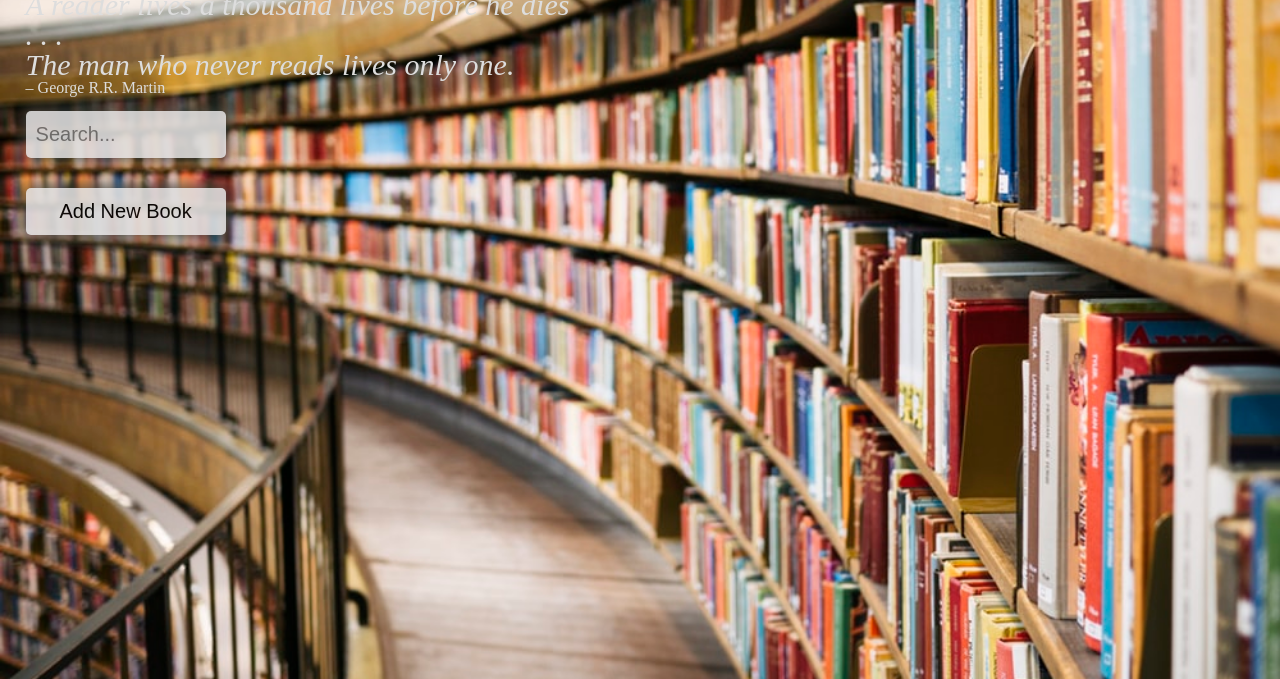
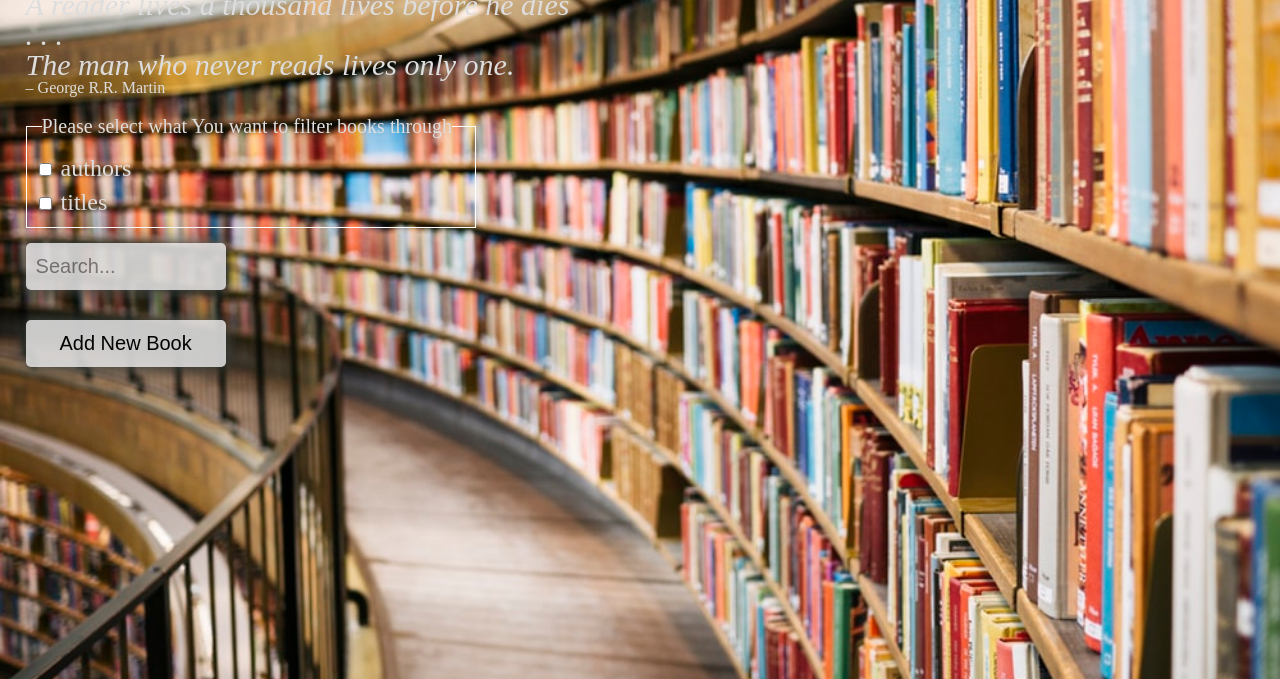
Before and after one commit to MakarCodes/Library, a plain HTML site: page index.html in a window 1280 px wide. Shown: the part 121-800 px from the top of the page. Drawn offline with Linux system fonts and the light colour scheme.

Commit message:
final version

```diff
--- a/index.html
+++ b/index.html
@@ -14,15 +14,34 @@
         <div class="theme">
             <h1>Fantastic. Library.</h1>
             <p><q>A reader lives a thousand lives before he dies . . .<br> The man who never reads lives only one.</q><br>– George R.R. Martin</p>
+            <div class="filtering-section">
+                <!-- <p>Please select what You want to filter books through: </p> -->
+                <form class="filtering">
+                    <fieldset>
+                        <legend>Please select what You want to filter books through</legend>
+                        <ul class="filtering-list">
+                            <li>
+                                <input type="checkbox" value="author">
+                                <label for="author-checkbox">authors</label>
+                            </li>
+                            <li>
+                                <input type="checkbox" value="title">
+                                <label for="title-checkbox">titles</label>
+                            </li>
+                        </ul>
+                    </fieldset>
+                </form>
+            </div>
             <div class="search-button">
                 <input type="text" placeholder="Search..." id="search">
             </div>
             <button type= "submit" id="add-new-book">Add New Book</button>
+
         </div>
         <div class="books-container"></div>
 
         <div class="input-form">
-            <form>
+            <form class="adding-book-form">
                 <span class="close-icon">
                     <i class="fas fa-window-close fa-2x"></i>
                 </span>
--- a/library.js
+++ b/library.js
@@ -1,5 +1,5 @@
 let myLibrary = [];
-const form = document.querySelector('form');
+const form = document.querySelector('.adding-book-form');
 const formDisplay = document.querySelector('.input-form');
 const addBookButton = document.querySelector('#add-new-book')
 let booksContainer = document.querySelector('.books-container');
--- a/styles.scss
+++ b/styles.scss
@@ -44,6 +44,33 @@ body {
                 color: $themeColor;
             }
         }
+
+        .filtering-section{
+            color: $themeColor;
+            margin-top: 20px;
+            width: 450px;
+            font-size: 20px;
+
+            fieldset {
+                border: solid 1px white;
+                legend{
+                    margin-left: 15px;
+                    margin-bottom: 15px;
+                }
+
+                ul.filtering-list {
+                        padding: 8px;
+                        padding-top: 0;
+
+                        li{
+                            padding: 5px 0;
+                            font-size: 24px;
+                        }
+                }
+            }
+        }
+
+
         #add-new-book {
             margin: 15px 0;
             padding: 12px 10px;
```
Also changed, not shown: styles.css, 1 other file.
